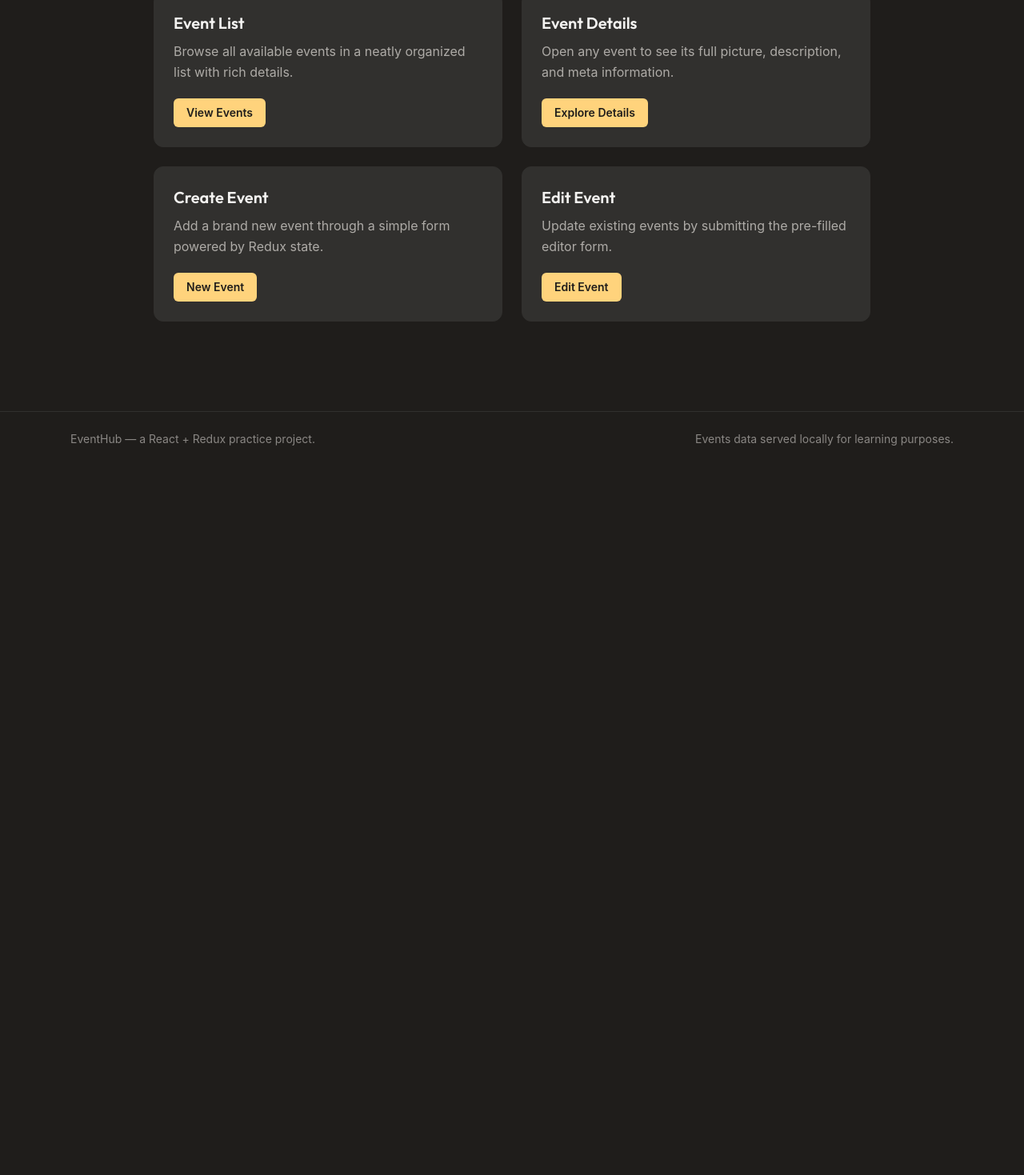
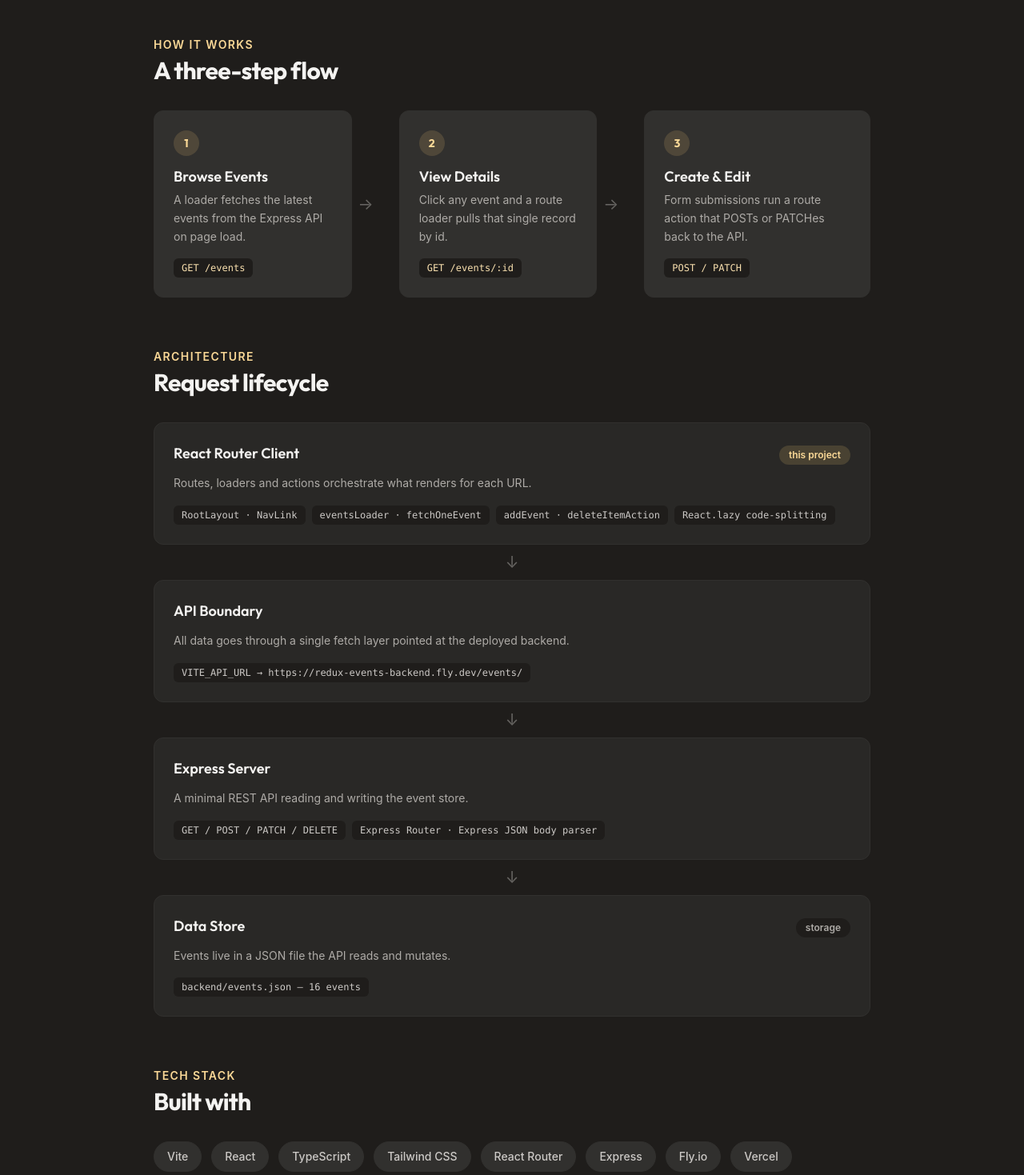
Before and after one commit to ahmadabdallahh/EventHub-Project, a React (Vite) app: page / in a window 1280 px wide. Shown: the part 421-1890 px from the top of the page at 80% size. Before the commit the page ends 1004 px from the top, so only its background shows below. Built offline with nearby package versions, Linux system fonts and the light colour scheme; no server answers.

Commit message:
feat: redesign homepage with flow, architecture, stack and getting-started sections

```diff
--- a/src/components/RootLayout.tsx
+++ b/src/components/RootLayout.tsx
@@ -45,8 +45,8 @@ function RootLayout() {
 
             <footer className="border-t border-gray-800">
                 <div className="mx-auto flex max-w-6xl flex-wrap items-center justify-between gap-2 px-6 py-6 text-sm text-gray-500">
-                    <p>EventHub — a React + Redux practice project.</p>
-                    <p>Events data served locally for learning purposes.</p>
+                    <p>EventHub — a React + React Router practice project.</p>
+                    <p>Events served from an Express API on Fly.io.</p>
                 </div>
             </footer>
         </div>
--- a/src/pages/HomePage.tsx
+++ b/src/pages/HomePage.tsx
@@ -1,48 +1,64 @@
 import { Link } from 'react-router-dom';
 
-const features = [
+const steps = [
     {
-        title: 'Event List',
-        description: 'Browse all available events in a neatly organized list with rich details.',
-        path: '/events',
-        cta: 'View Events',
+        title: 'Browse Events',
+        description: 'A loader fetches the latest events from the Express API on page load.',
+        tag: 'GET /events',
     },
     {
-        title: 'Event Details',
-        description: 'Open any event to see its full picture, description, and meta information.',
-        path: '/events',
-        cta: 'Explore Details',
+        title: 'View Details',
+        description: 'Click any event and a route loader pulls that single record by id.',
+        tag: 'GET /events/:id',
     },
     {
-        title: 'Create Event',
-        description: 'Add a brand new event through a simple form powered by Redux state.',
-        path: '/events/new',
-        cta: 'New Event',
+        title: 'Create & Edit',
+        description: 'Form submissions run a route action that POSTs or PATCHes back to the API.',
+        tag: 'POST / PATCH',
+    },
+];
+
+const layers = [
+    {
+        title: 'React Router Client',
+        description: 'Routes, loaders and actions orchestrate what renders for each URL.',
+        items: ['RootLayout · NavLink', 'eventsLoader · fetchOneEvent', 'addEvent · deleteItemAction', 'React.lazy code-splitting'],
     },
     {
-        title: 'Edit Event',
-        description: 'Update existing events by submitting the pre-filled editor form.',
-        path: '/events',
-        cta: 'Edit Event',
+        title: 'API Boundary',
+        description: 'All data goes through a single fetch layer pointed at the deployed backend.',
+        items: ['VITE_API_URL → https://redux-events-backend.fly.dev/events/'],
+    },
+    {
+        title: 'Express Server',
+        description: 'A minimal REST API reading and writing the event store.',
+        items: ['GET / POST / PATCH / DELETE', 'Express Router · Express JSON body parser'],
+    },
+    {
+        title: 'Data Store',
+        description: 'Events live in a JSON file the API reads and mutates.',
+        items: ['backend/events.json — 16 events'],
     },
 ];
+
+const stack = ['Vite', 'React', 'TypeScript', 'Tailwind CSS', 'React Router', 'Express', 'Fly.io', 'Vercel'];
 
 const HomePage = () => {
     return (
         <div className="mx-auto max-w-4xl py-12">
-            <section className="mb-14 text-center">
+            <section className="mb-16 text-center">
                 <p className="mb-3 text-sm font-semibold uppercase tracking-widest text-primary-400">
-                    React + Redux Practice
+                    React + React Router Practice
                 </p>
 
                 <h2 className="font-display mb-4 text-balance text-4xl font-bold tracking-tight text-gray-100 sm:text-5xl">
-                    Manage Your Events with Redux
+                    EventHub — plan, view, and manage events
                 </h2>
 
                 <p className="mx-auto max-w-xl leading-relaxed text-gray-400">
-                    A hands-on project that explores global state management with Redux.
-                    State slices, reducers, actions, and dispatch are used to power an
-                    event management flow across multiple routed pages.
+                    A full-stack event management project. React Router drives the routing,
+                    loaders and actions on the client, while a small Express API on Fly.io
+                    serves the event data.
                 </p>
 
                 <div className="mt-8 flex items-center justify-center gap-3">
@@ -62,29 +78,138 @@ const HomePage = () => {
                 </div>
             </section>
 
-            <section className="grid gap-6 sm:grid-cols-2">
-                {features.map((feature) => (
-                    <article
-                        key={feature.title}
-                        className="flex flex-col rounded-xl border border-gray-800 bg-gray-800 p-6 transition duration-200 hover:-translate-y-0.5 hover:border-gray-600 hover:bg-gray-700/60"
-                    >
+            <section id="how-it-works" className="mb-16">
+                <p className="mb-1 text-sm font-semibold uppercase tracking-widest text-primary-400">
+                    How it works
+                </p>
+                <h3 className="font-display mb-8 text-3xl font-bold tracking-tight text-gray-100">
+                    A three-step flow
+                </h3>
 
-                        <h3 className="font-display mb-2 text-xl font-semibold text-gray-100">
-                            {feature.title}
-                        </h3>
+                <ol className="flex flex-col gap-6 lg:flex-row lg:items-stretch">
+                    {steps.map((step, index) => (
+                        <li key={step.title} className="flex flex-1 flex-col lg:flex-row lg:items-center lg:gap-0">
+                            <article className="flex flex-1 flex-col rounded-xl border border-gray-800 bg-gray-800 p-6">
+                                <span className="mb-3 inline-flex h-8 w-8 items-center justify-center rounded-full bg-primary-500/15 font-display text-sm font-bold text-primary-400">
+                                    {index + 1}
+                                </span>
 
-                        <p className="mb-5 flex-1 leading-relaxed text-gray-400">
-                            {feature.description}
-                        </p>
+                                <h4 className="font-display mb-1 text-lg font-semibold text-gray-100">
+                                    {step.title}
+                                </h4>
 
-                        <Link
-                            to={feature.path}
-                            className="inline-block self-start rounded-md bg-primary-500 px-4 py-2 text-sm font-semibold text-gray-900 transition hover:bg-primary-400 active:scale-[0.98]"
+                                <p className="mb-4 flex-1 text-sm leading-relaxed text-gray-400">
+                                    {step.description}
+                                </p>
+
+                                <code className="self-start rounded-md bg-gray-900 px-2.5 py-1 font-mono text-xs text-primary-300">
+                                    {step.tag}
+                                </code>
+                            </article>
+
+                            {index < steps.length - 1 && (
+                                <span
+                                    aria-hidden="true"
+                                    className="my-2 text-center text-xl text-gray-600 lg:my-0 lg:mx-2 lg:py-3"
+                                >
+                                    →
+                                </span>
+                            )}
+                        </li>
+                    ))}
+                </ol>
+            </section>
+
+            <section id="architecture" className="mb-16">
+                <p className="mb-1 text-sm font-semibold uppercase tracking-widest text-primary-400">
+                    Architecture
+                </p>
+                <h3 className="font-display mb-8 text-3xl font-bold tracking-tight text-gray-100">
+                    Request lifecycle
+                </h3>
+
+                <div className="flex flex-col items-stretch">
+                    {layers.map((layer, index) => (
+                        <div key={layer.title}>
+                            <div className="rounded-xl border border-gray-800 bg-gray-800/60 p-6">
+                                <div className="mb-3 flex flex-wrap items-baseline justify-between gap-2">
+                                    <h4 className="font-display text-lg font-semibold text-gray-100">
+                                        {layer.title}
+                                    </h4>
+
+                                    {index === 0 ? (
+                                        <span className="rounded-full bg-primary-500/15 px-3 py-1 text-xs font-semibold text-primary-400">
+                                            this project
+                                        </span>
+                                    ) : index === layers.length - 1 ? (
+                                        <span className="rounded-full bg-gray-900 px-3 py-1 text-xs font-semibold text-gray-400">
+                                            storage
+                                        </span>
+                                    ) : null}
+                                </div>
+
+                                <p className="mb-4 text-sm leading-relaxed text-gray-400">
+                                    {layer.description}
+                                </p>
+
+                                <ul className="flex flex-wrap gap-2">
+                                    {layer.items.map((item) => (
+                                        <li
+                                            key={item}
+                                            className="rounded-md bg-gray-900 px-2.5 py-1 font-mono text-xs text-gray-300"
+                                        >
+                                            {item}
+                                        </li>
+                                    ))}
+                                </ul>
+                            </div>
+
+                            {index < layers.length - 1 && (
+                                <div
+                                    aria-hidden="true"
+                                    className="flex justify-center py-2 text-xl text-gray-600"
+                                >
+                                    ↓
+                                </div>
+                            )}
+                        </div>
+                    ))}
+                </div>
+            </section>
+
+            <section id="stack" className="mb-16">
+                <p className="mb-1 text-sm font-semibold uppercase tracking-widest text-primary-400">
+                    Tech stack
+                </p>
+                <h3 className="font-display mb-8 text-3xl font-bold tracking-tight text-gray-100">
+                    Built with
+                </h3>
+
+                <ul className="flex flex-wrap gap-3">
+                    {stack.map((tool) => (
+                        <li
+                            key={tool}
+                            className="rounded-full border border-gray-800 bg-gray-800 px-4 py-2 text-sm font-medium text-gray-300"
                         >
-                            {feature.cta}
-                        </Link>
-                    </article>
-                ))}
+                            {tool}
+                        </li>
+                    ))}
+                </ul>
+            </section>
+
+            <section id="getting-started" className="mb-4">
+                <p className="mb-1 text-sm font-semibold uppercase tracking-widest text-primary-400">
+                    Getting started
+                </p>
+                <h3 className="font-display mb-8 text-3xl font-bold tracking-tight text-gray-100">
+                    Run it locally
+                </h3>
+
+                <div className="rounded-xl border border-gray-800 bg-gray-900 p-6">
+                    <pre className="overflow-x-auto whitespace-pre-wrap font-mono text-sm leading-relaxed text-gray-300">
+                        <code>{`$ npm install\n$ npm run dev\n\n# backend already deployed — the client\n# talks to redux-events-backend.fly.dev`}</code>
+                    </pre>
+                </div>
             </section>
         </div>
     );
```
